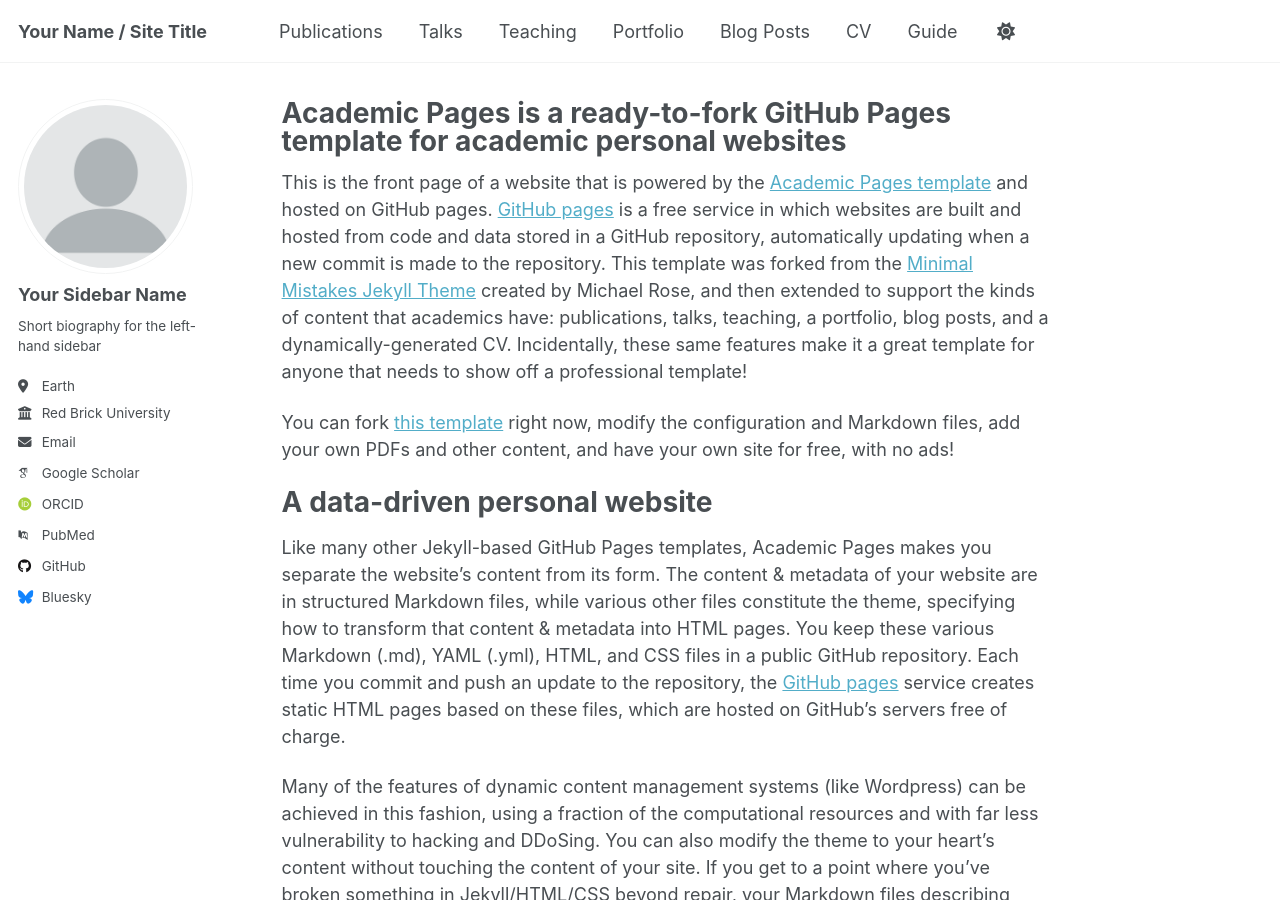
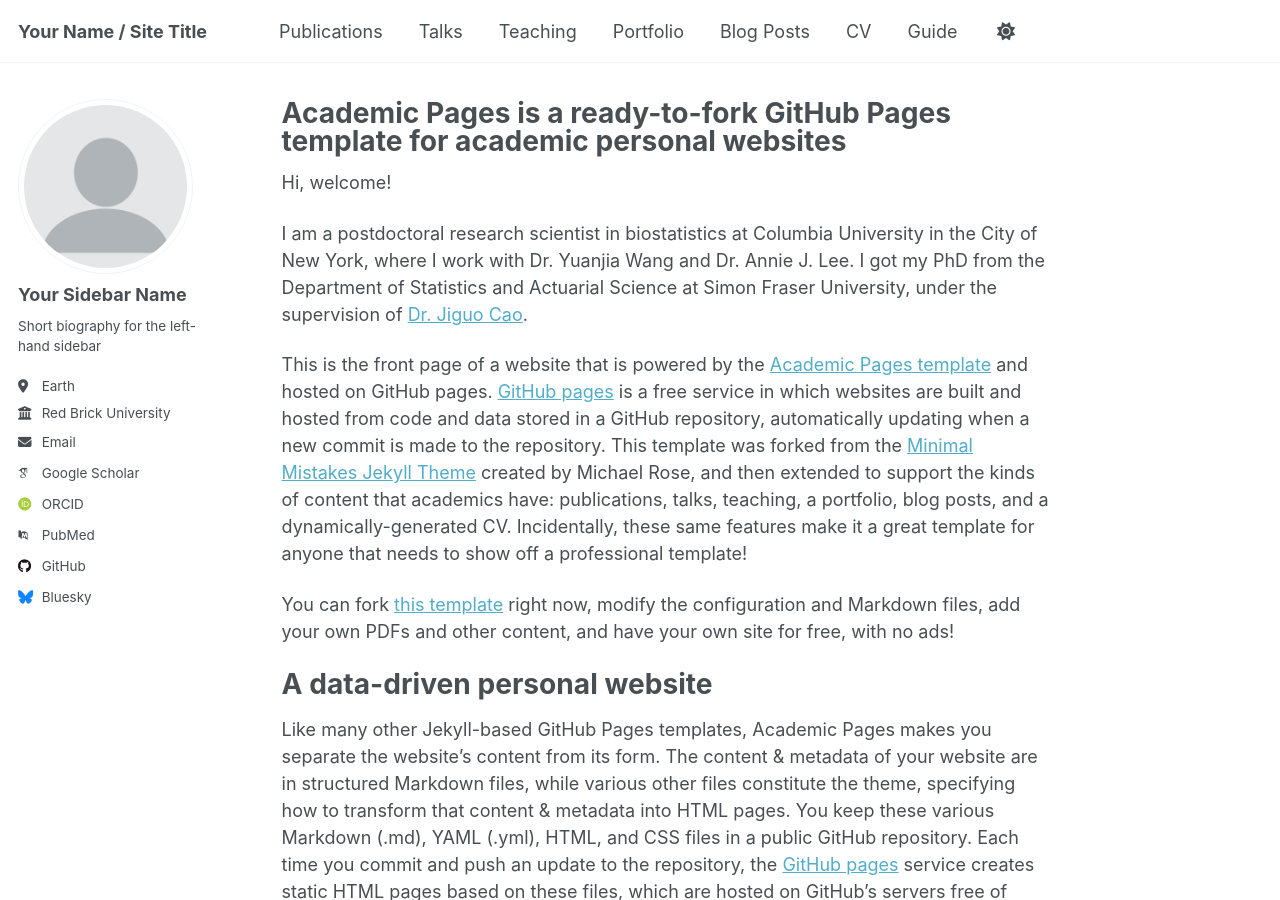
Before and after one commit to BoyiHu673/BoyiHu673.github.io, a Jekyll site: the page built from _pages/about.md, in a window 1280 px wide and 900 px high. Built offline with Jekyll 4.4.1, drawn with Linux system fonts in a browser that asks for light colours; some web fonts are replaced; a script that is not in the unit is left out.

Commit message:
Update about.md

```diff
--- a/_pages/about.md
+++ b/_pages/about.md
@@ -6,6 +6,10 @@ redirect_from:
   - /about/
   - /about.html
 ---
+
+Hi, welcome!
+
+I am a postdoctoral research scientist in biostatistics at Columbia University in the City of New York, where I work with Dr. Yuanjia Wang and Dr. Annie J. Lee. I got my PhD from the Department of Statistics and Actuarial Science at Simon Fraser University, under the supervision of [Dr. Jiguo Cao](https://www.sfu.ca/science/stat/cao/).
 
 This is the front page of a website that is powered by the [Academic Pages template](https://github.com/academicpages/academicpages.github.io) and hosted on GitHub pages. [GitHub pages](https://pages.github.com) is a free service in which websites are built and hosted from code and data stored in a GitHub repository, automatically updating when a new commit is made to the repository. This template was forked from the [Minimal Mistakes Jekyll Theme](https://mmistakes.github.io/minimal-mistakes/) created by Michael Rose, and then extended to support the kinds of content that academics have: publications, talks, teaching, a portfolio, blog posts, and a dynamically-generated CV. Incidentally, these same features make it a great template for anyone that needs to show off a professional template!
 
```
